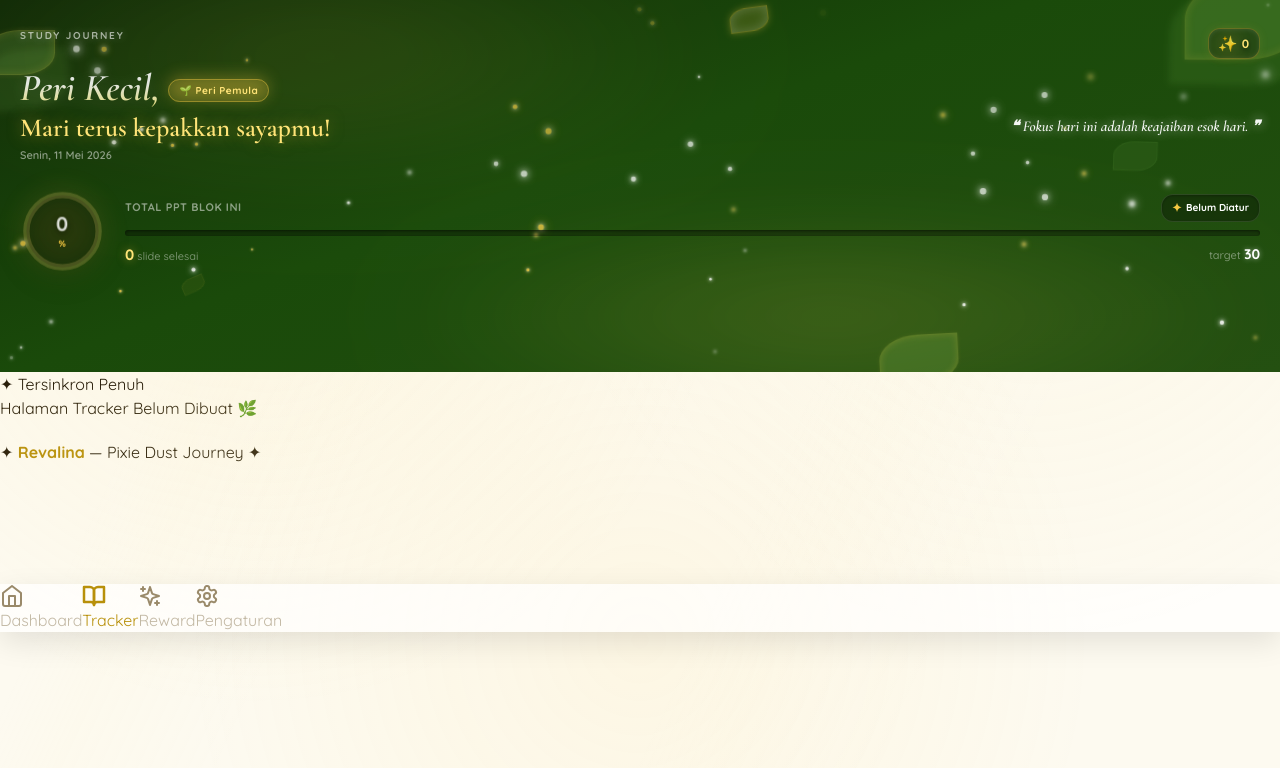
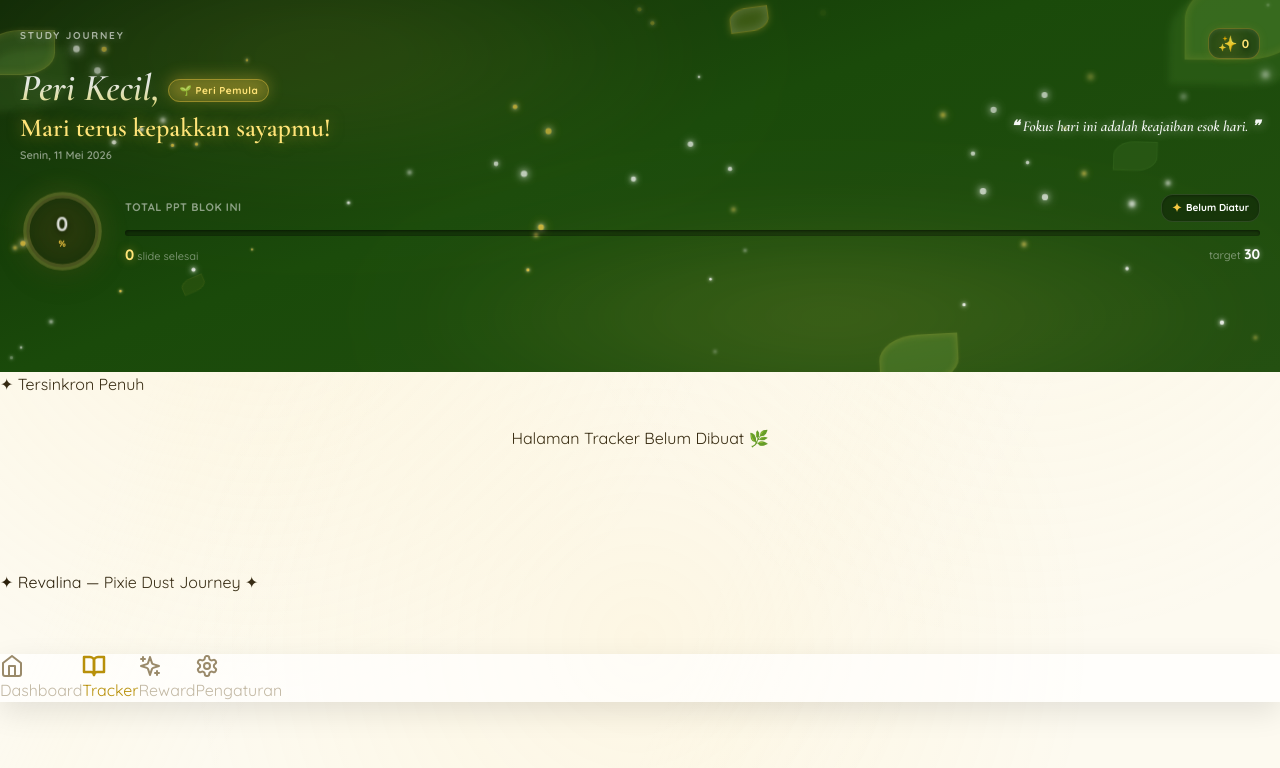
Before and after one commit to njbmaliangkay30/RevalinaStudyJournal, a React (Vite) app: page / in a window 1280 px wide. Both pictures are taken after a click on the button "Tracker". Shown: the top 768 px of the page. Built offline with nearby package versions, Linux system fonts and the light colour scheme; a web font is replaced by a local one.

Commit message:
Update App.tsx

```diff
--- a/src/App.tsx
+++ b/src/App.tsx
@@ -17,55 +17,54 @@ function App() {
       case 'dashboard':
         return <Dashboard />;
       case 'tracker':
-        return <div className="text-center p-8 text-[var(--text-mid)] font-semibold mt-4">Halaman Tracker Belum Dibuat 🌿</div>;
+        return <div className="fc-card" style={{ padding: '20px', textAlign: 'center', marginTop: '10px' }}>Halaman Tracker Belum Dibuat 🌿</div>;
       case 'reward':
-        return <div className="text-center p-8 text-[var(--text-mid)] font-semibold mt-4">Halaman Reward Belum Dibuat 🎁</div>;
+        return <div className="fc-card" style={{ padding: '20px', textAlign: 'center', marginTop: '10px' }}>Halaman Reward Belum Dibuat 🎁</div>;
       case 'setting':
-        return <div className="text-center p-8 text-[var(--text-mid)] font-semibold mt-4">Halaman Pengaturan Belum Dibuat ⚙️</div>;
+        return <div className="fc-card" style={{ padding: '20px', textAlign: 'center', marginTop: '10px' }}>Halaman Pengaturan Belum Dibuat ⚙️</div>;
       default:
         return <Dashboard />;
     }
   };
 
   return (
-    // Memastikan background Gading tetap bersih
-    <div className="min-h-screen transition-colors duration-700 font-sans" style={{ background: 'var(--bg-main)' }}>
+    <>
       <div id="ambient-layer"></div>
       <div id="dim-overlay"></div>
 
-      {/* Header Solid (Tanpa Margin/Padding Siluman) */}
       <Header />
 
-      {/* Bar Sinkronisasi Khas Asli Anda */}
-      <div className="sync-bar ok" style={{ position: 'relative', zIndex: 10, background: 'transparent' }}>
+      {/* Jika ini dihapus TabBar sebelumnya menumpuk. Saya tempatkan ia pada urutannya secara flow statis.
+          TabBar floating CSS akan berjalan sesuai CSS index Anda yang sudah diletakkan fixed. */}
+
+      <div className="sync-bar ok" id="sync-bar">
         <div className="sync-dot"></div>
-        <span>✦ Tersinkron Penuh</span>
+        <span id="sync-txt">✦ Tersinkron Penuh</span>
       </div>
 
-      {/* Konten Utama Murni (Halaman Dashboard/Tracker/Dll) */}
-      <main className="main" style={{ paddingBottom: '120px' }}>
+      <div className="main" style={{ paddingBottom: '100px' }}>
         <div className="pages-wrapper">
           <AnimatePresence mode="wait">
             <motion.div
               key={activeTab}
-              initial={{ opacity: 0, x: 20 }}
-              animate={{ opacity: 1, x: 0 }}
-              exit={{ opacity: 0, x: -20 }}
-              transition={{ duration: 0.3, ease: "easeInOut" }}
+              initial={{ opacity: 0, scale: 0.98 }}
+              animate={{ opacity: 1, scale: 1 }}
+              exit={{ opacity: 0, scale: 0.98 }}
+              transition={{ duration: 0.3 }}
+              style={{ width: '100%' }}
             >
               {renderActivePage()}
             </motion.div>
           </AnimatePresence>
         </div>
+      </div>
 
-        {/* Watermark/Footer Kecil di Ujung Bawah */}
-        <div className="fairy-footer" style={{ marginTop: '20px' }}>
-          ✦ <span style={{ color: 'var(--gold-dark)', fontWeight: 700 }}>Revalina</span> — Pixie Dust Journey ✦
-        </div>
-      </main>
+      <div className="fairy-footer" style={{ paddingBottom: '60px' }}>
+        ✦ <span id="footer-name">Revalina</span> — Pixie Dust Journey ✦
+      </div>
 
       <TabBar />
-    </div>
+    </>
   );
 }
 
```
